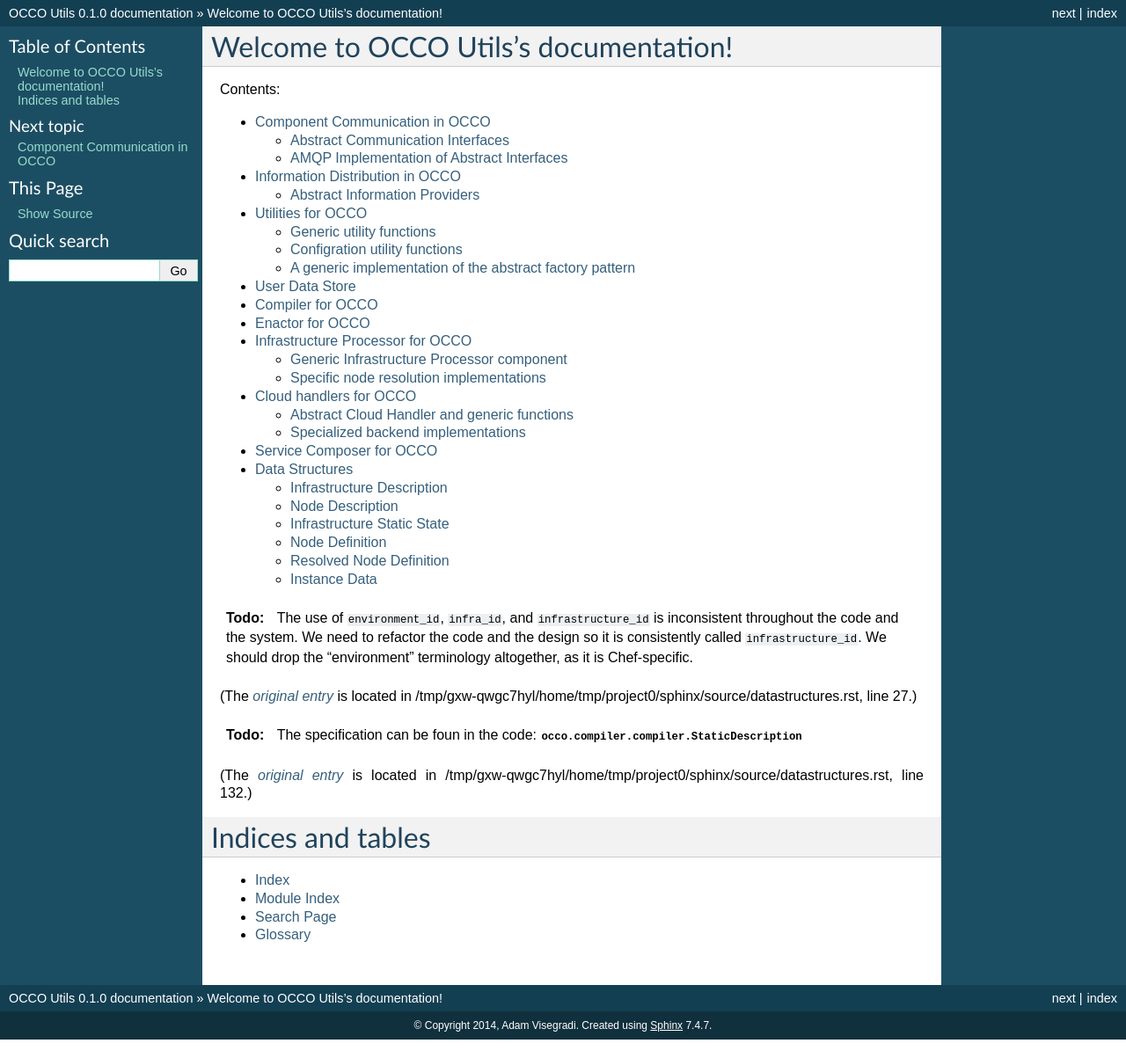
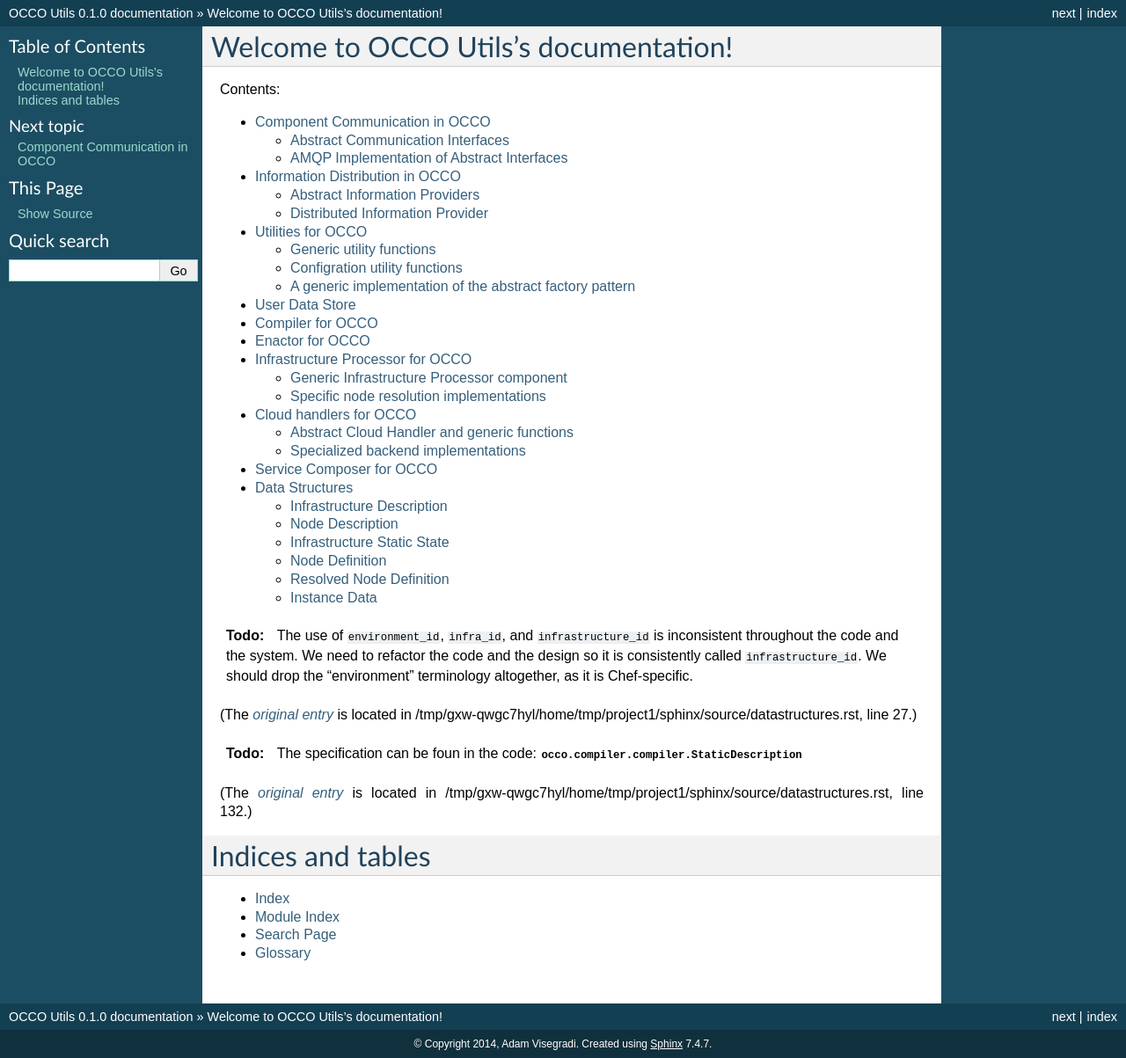
Before and after one commit to occopus/docs, a Sphinx documentation site: the page built from sphinx/source/index.rst, in a window 1280 px wide. Shown: the whole page at 88% size. Built offline with Sphinx 7.4.7, drawn with Linux system fonts in a browser that asks for light colours; formulas are drawn with MathJax 3; before the commit the page ends 1182 px from its top, so only the background shows below that.

```diff
--- a/sphinx/source/infobroker.rst
+++ b/sphinx/source/infobroker.rst
@@ -9,3 +9,9 @@ Abstract Information Providers
 ------------------------------
 .. automodule:: occo.infobroker.provider
     :members:
+
+Distributed Information Provider
+--------------------------------
+
+.. automodule:: occo.infobroker.remote
+    :members:
```
